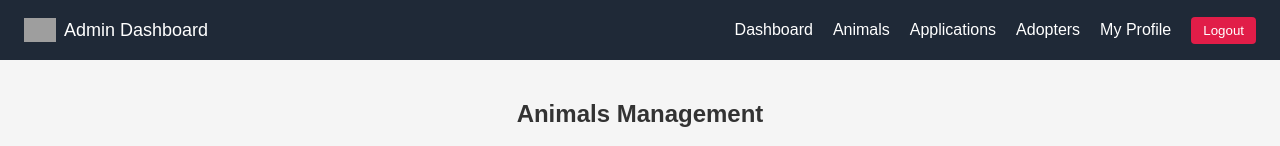
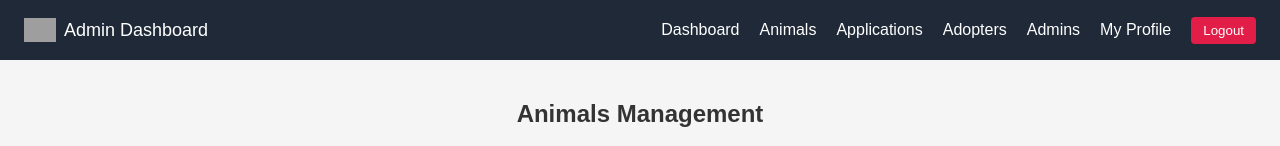
Before and after one commit to Hsu-DBS/animal-adoption-system, a React (Vite) app in the folder client/my-react-app/: page /admin/animals in a window 1280 px wide. Shown: the top 146 px of the page. Built offline with nearby package versions, Linux system fonts and the light colour scheme; no server answers; sample sign-in values are in the browser's storage; grey boxes are pictures that could not be loaded.

Commit message:
:sparkles: Add Admins management link to navigation bar

```diff
--- a/client/my-react-app/src/components/AdminNavbar.jsx
+++ b/client/my-react-app/src/components/AdminNavbar.jsx
@@ -34,6 +34,7 @@ export default function AdminNavbar() {
         <Link to="/admin/animals">Animals</Link>
         <Link to="/admin/applications">Applications</Link>
         <Link to="/admin/adopters">Adopters</Link>
+        <Link to="">Admins</Link>
         <Link to="/admin/profile">My Profile</Link>
 
         {/* Logout button */}
```
